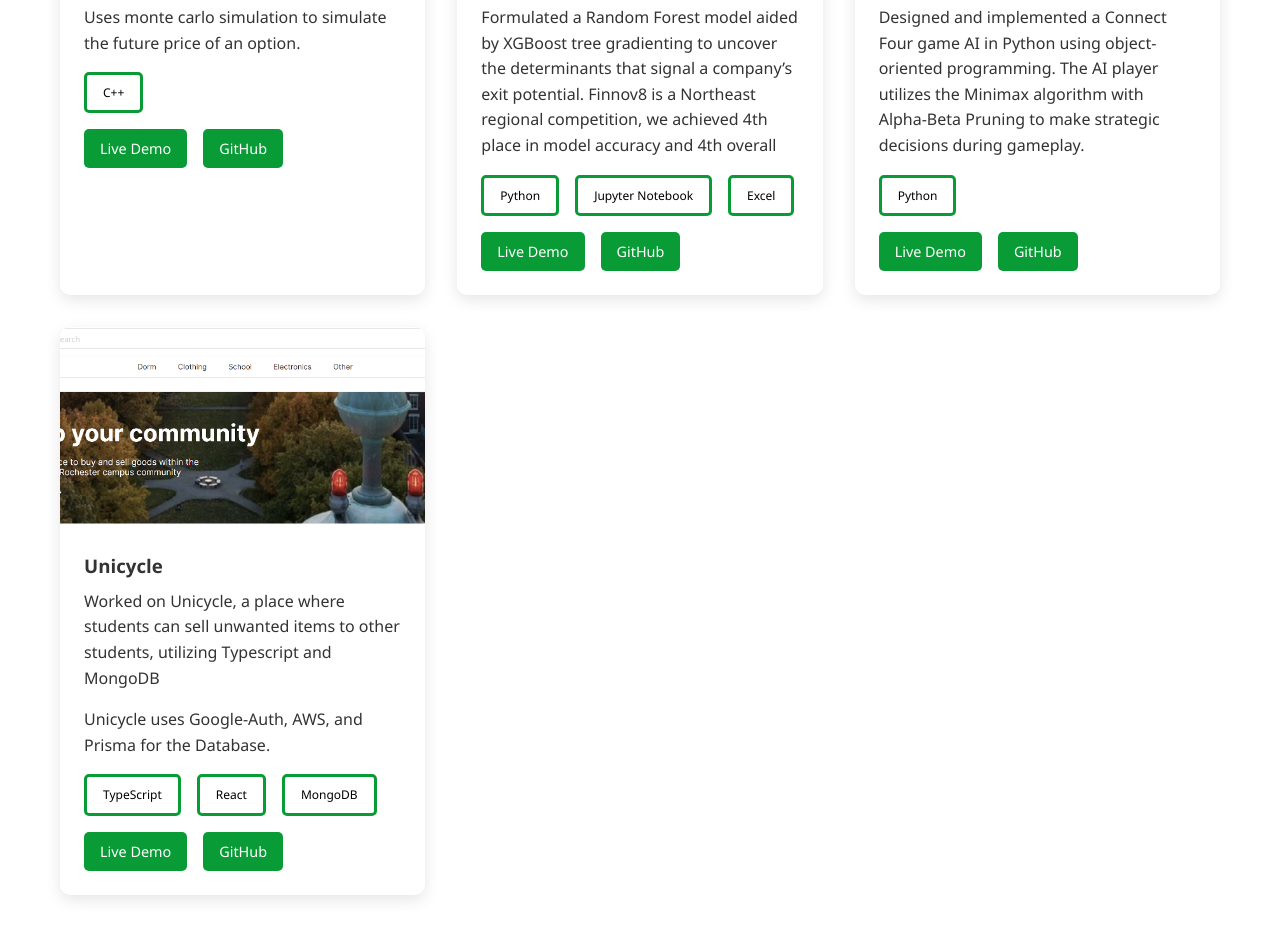
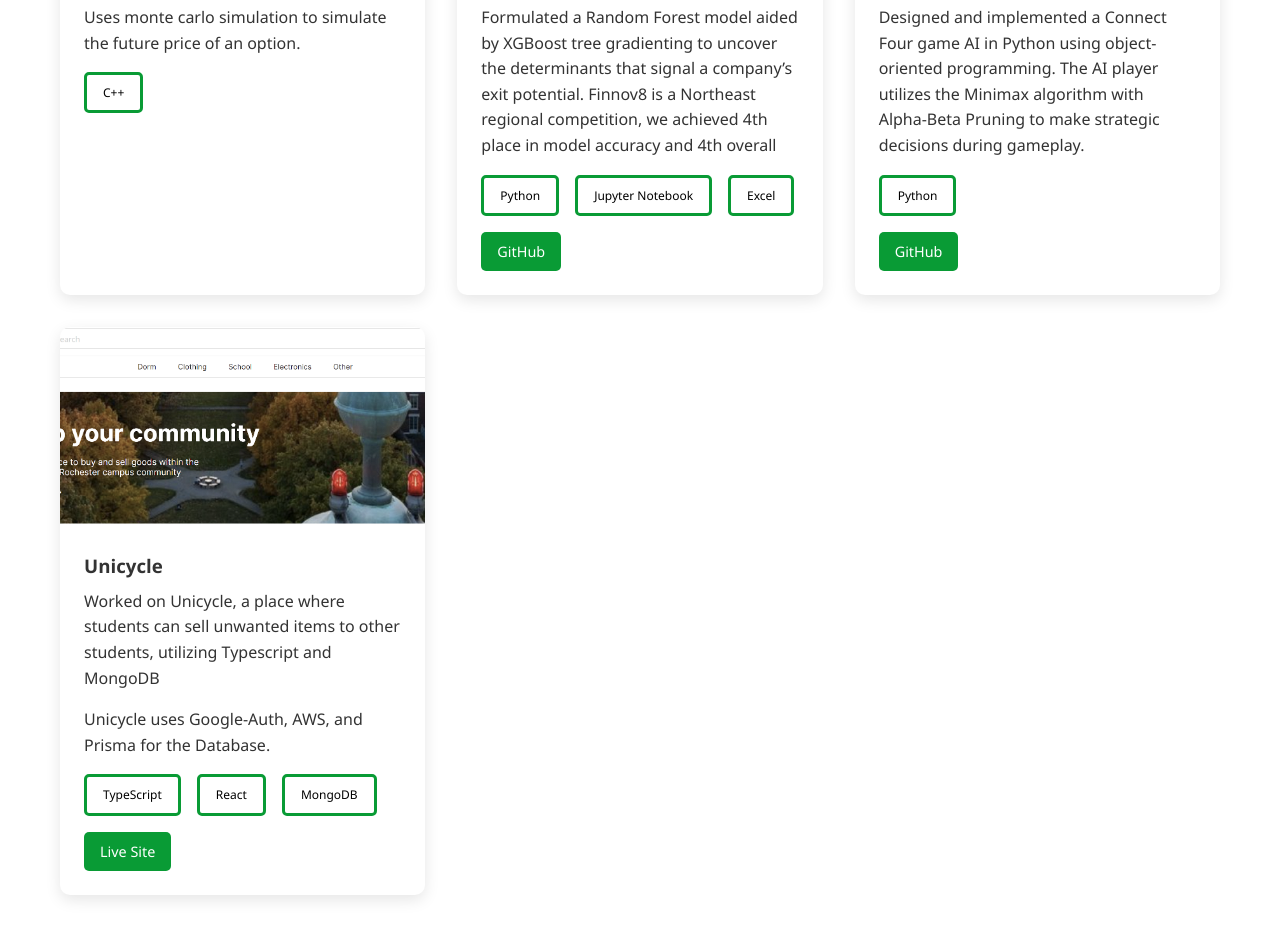
Before and after one commit to jacobmcgreen/personalportfolio, a plain HTML site: page index.html in a window 1280 px wide. Shown: the part 1750-2689 px from the top of the page. Drawn offline with Linux system fonts and the light colour scheme.

Commit message:
Update index.html

```diff
--- a/index.html
+++ b/index.html
@@ -106,14 +106,14 @@
                             <span class="project-stack">C++</span>
                         </div>
                         <div class="project-links">
-                            <a href="#" class="project-link">Live Demo</a>
-                            <a href="#" class="project-link">GitHub</a>
+                            <!-- <a href="#" class="project-link">Live Demo</a>
+                            <a href="#" class="project-link">GitHub</a> -->
                         </div>
                     </div>
                 </div>
                 <div class="project-card">
                     <div class="project-image">
-                        <img src="images/finnov8.png" alt="Task Management App">
+                        <img src="images/finnov8.png" alt="Finnov8 Hackathon">
                         <!-- <span>Finnov8 2024</span> -->
                     </div>
                     <div class="project-info">
@@ -125,14 +125,13 @@
                             <span class="project-stack">Excel</span>
                         </div>
                         <div class="project-links">
-                            <a href="#" class="project-link">Live Demo</a>
-                            <a href="https://github.com/jacobmcgreen/Connect4AI" class="project-link">GitHub</a>
+                            <a href="https://github.com/jacobmcgreen/Finnov8-2024" class="project-link">GitHub</a>
                         </div>
                     </div>
                 </div>
                 <div class="project-card">
                     <div class="project-image">
-                        <img src="images/connect4.png" alt="Task Management App">
+                        <img src="images/connect4.png" alt="Connect 4 App">
                         <!-- <span>Connect 4 AI</span> -->
                     </div>
                     <div class="project-info">
@@ -142,14 +141,13 @@
                             <span class="project-stack">Python</span>
                         </div>
                         <div class="project-links">
-                            <a href="#" class="project-link">Live Demo</a>
                             <a href="https://github.com/jacobmcgreen/Connect4AI" class="project-link">GitHub</a>
                         </div>
                     </div>
                 </div>
                 <div class="project-card">
                     <div class="project-image">
-                        <img src="images/unicycle.png" alt="Weather Dashboard">
+                        <img src="images/unicycle.png" alt="Unicycle">
                         <!-- <span>Unicycle</span> -->
                     </div>
                     <div class="project-info">
@@ -162,8 +160,7 @@
                             <span class="project-stack">MongoDB</span>
                         </div>
                         <div class="project-links">
-                            <a href="#" class="project-link">Live Demo</a>
-                            <a href="#" class="project-link">GitHub</a>
+                            <a href="https://shopunicycle.com/" class="project-link">Live Site</a>
                         </div>
                     </div>
                 </div>
```
